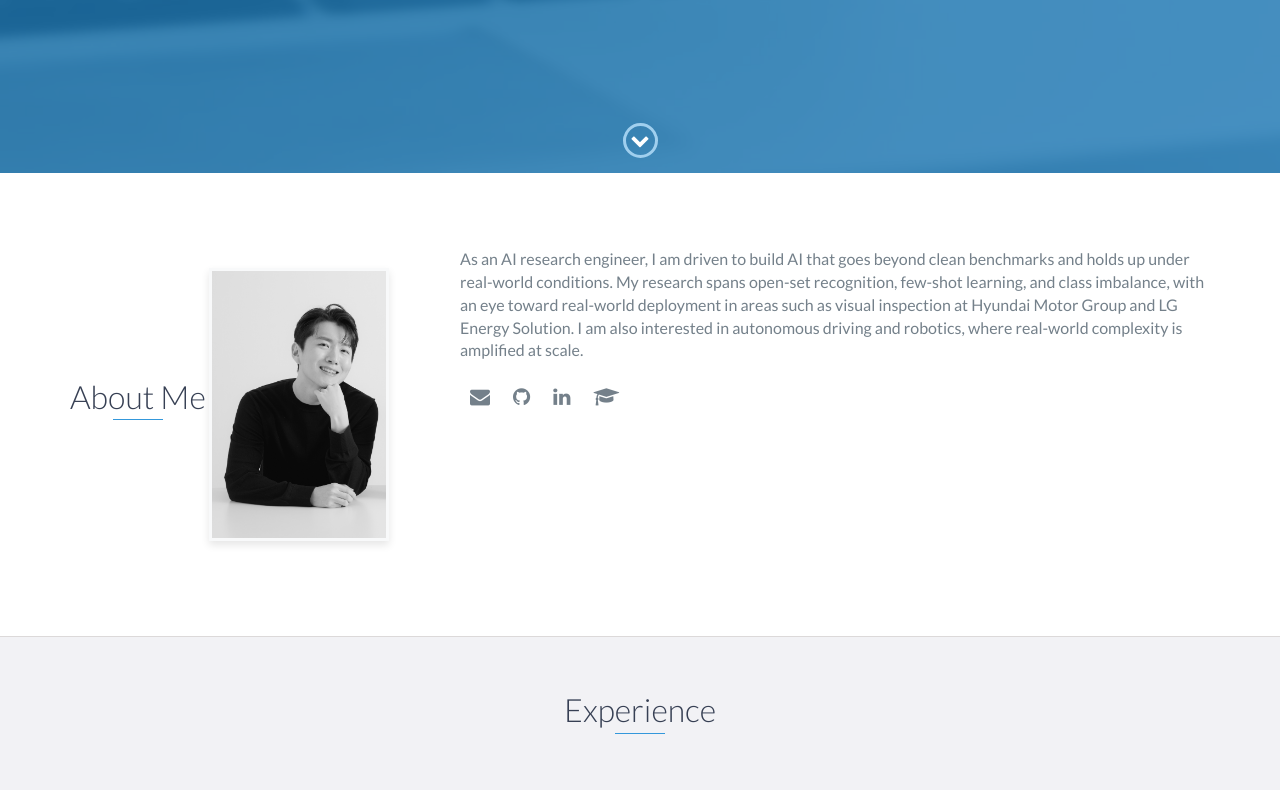
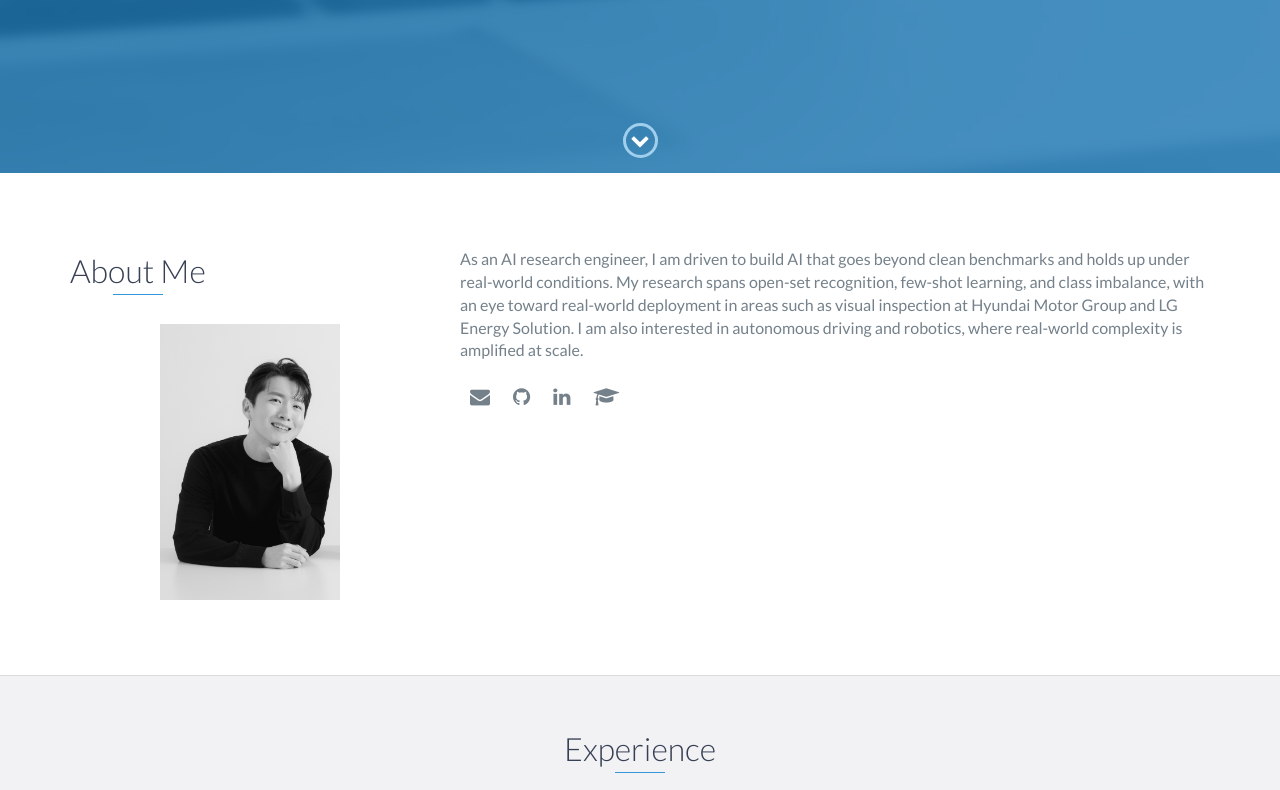
Before and after one commit to geonuk-kimmm/geonuk-kimmm.github.io, a website: page index.html in a window 1280 px wide. Shown: the part 627-1417 px from the top of the page. Drawn offline with nearby package versions, Linux system fonts and the light colour scheme.

Commit message:
Update index.html

```diff
--- a/index.html
+++ b/index.html
@@ -70,13 +70,11 @@
             <div class="row">
                 <div class="col-md-4">
                     <h2 class="heading">About Me</h2>
-					<img src="images/smile.jpg" alt="profile" class="img-fluid" style="max-width: 180px;  /* ⭐ 원하는 너비로 조절하세요 (예: 150px~200px) */
-                width: 100%;       /* 반응형 대응 */
-                height: auto;      /* 비율 유지 */
-                margin-top: 20px;  /* 제목과의 간격 */
-                margin-bottom: 20px; /* 아래쪽 간격 */
-                border: 3px solid #f8f9fa; /* (선택) 얇은 테두리 */
-                box-shadow: 0 4px 8px rgba(0,0,0,0.1); /* (선택) 살짝 그림자 */">
+					<img src="images/smile.jpg" alt="profile" class="img-fluid" style="display: block;      /* 인라인 요소를 블록 요소로 변경 (줄바꿈 핵심) */
+                    margin: 0 auto;     /* 가운데 정렬 */
+                    max-width: 180px;   /* 크기 조절 */
+                    width: 100%;
+                    height: auto;/">
                 </div>
                 <div class="col-md-8">
                     <p>
```
